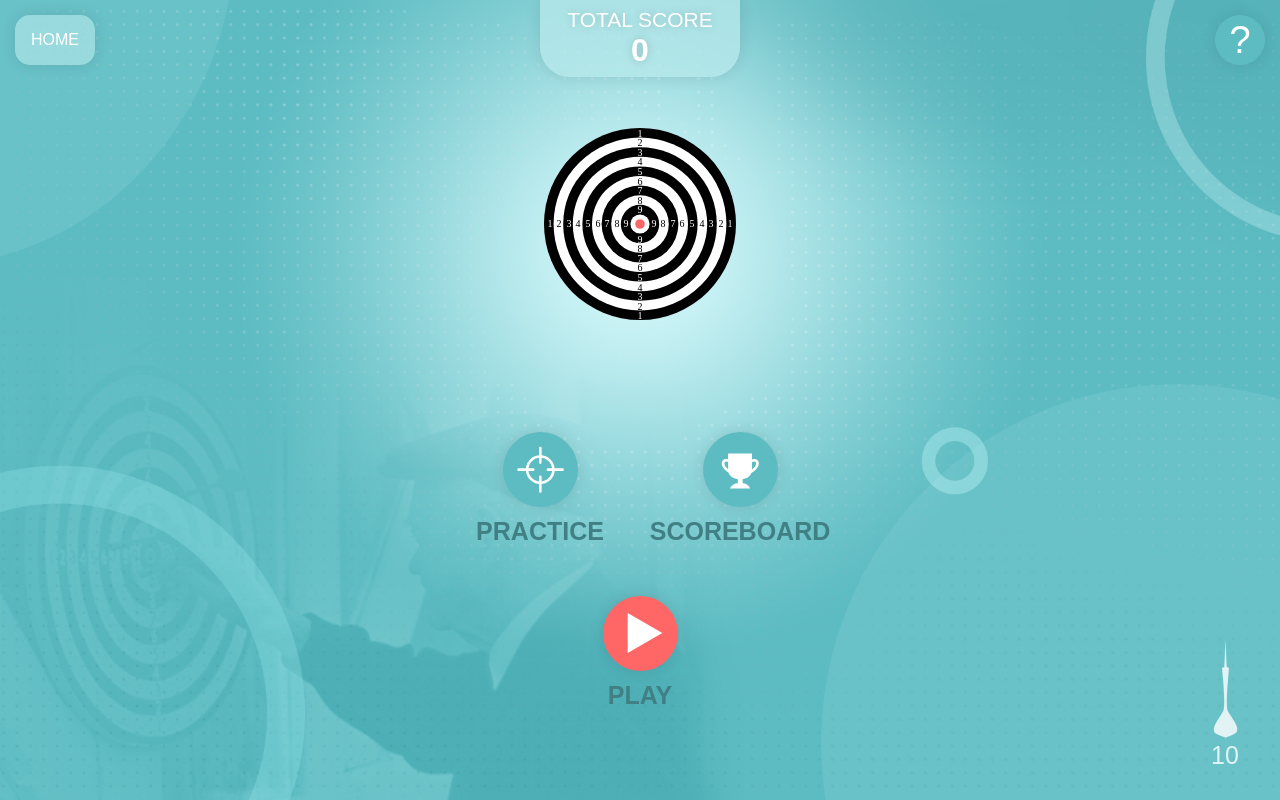
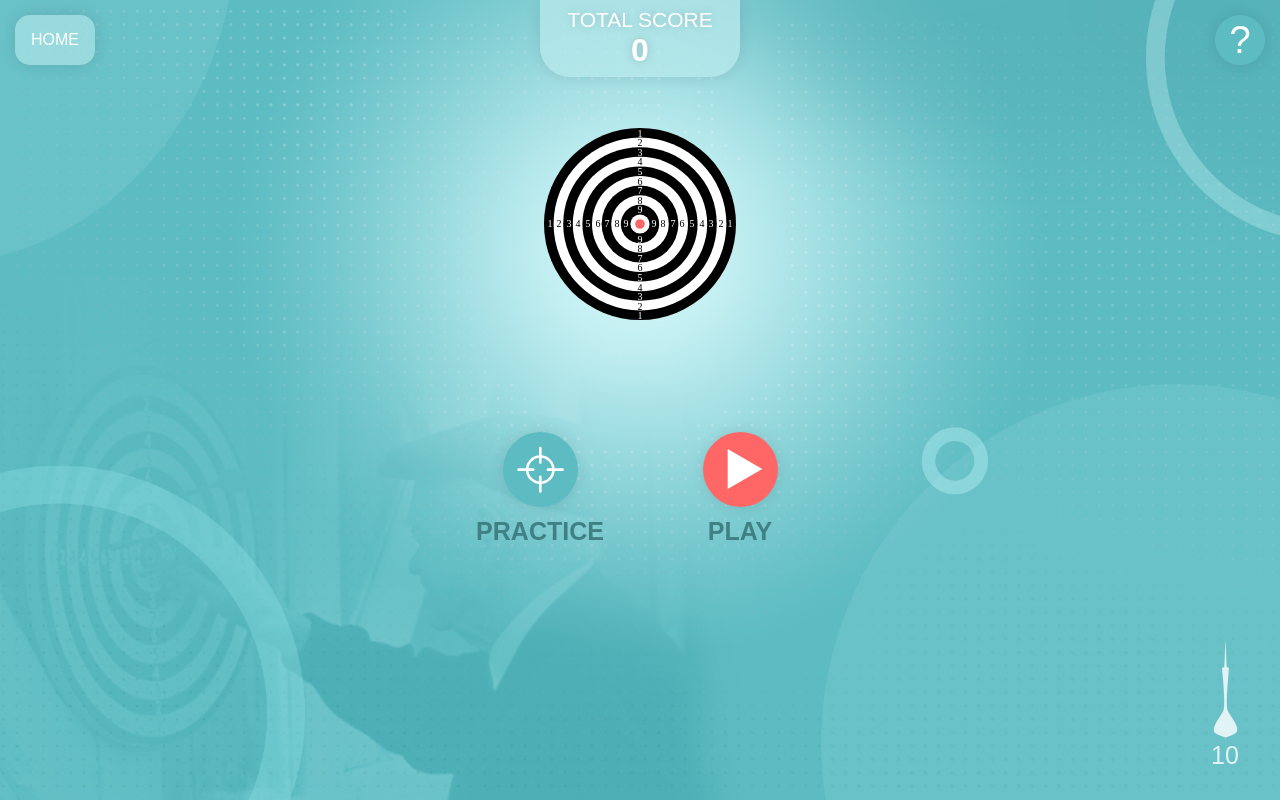
Before and after one commit to olpeh/darts, a website built with webpack: page src/index.html in a window 1280 px wide. Built offline with nearby package versions, Linux system fonts and the light colour scheme; a web font is replaced by a local one.

Commit message:
Remove scoreboard button

```diff
--- a/src/index.html
+++ b/src/index.html
@@ -92,10 +92,6 @@
           <button id="practiceModeBtn" class="btn btn-round"></button>
           <span>Practice</span>
         </div>
-        <div class="btnWrapper">
-          <button id="scoreBoardBtn" class="btn btn-round"></button>
-          <span>ScoreBoard</span>
-        </div>
         <div class="btnWrapper" id="playBtnWrapper">
           <button id="playBtn" class="btn btn-round"></button>
           <span>Play</span>
```
